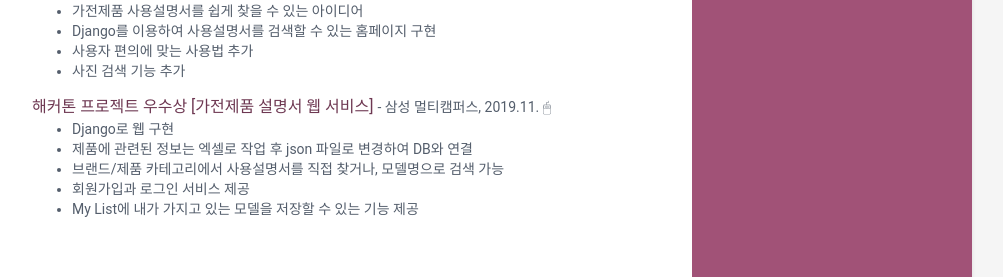
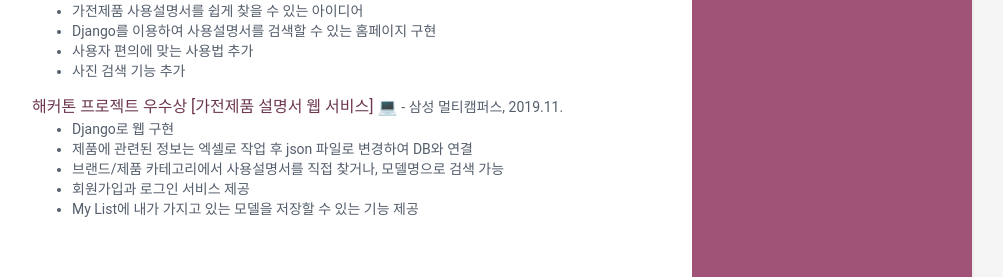
Before and after one commit to ranisop/resume, a Jekyll site: the page built from index.html, in a window 1280 px wide and 900 px high, scrolled down 1568 px. Shown: the part 163-440 px from the top of the window, without its empty margins (168-1171 px from the left). Built offline with Jekyll 4.4.1, drawn with Linux system fonts in a browser that asks for light colours; some of the changed text lies outside the part shown.

```diff
--- a/_data/data.yml
+++ b/_data/data.yml
@@ -52,7 +52,7 @@ sidebar:
 career-profile:
     title: Data Analysis Portfolio #Career Profile
     assignments:
-    - title: 사드 배치에 의한 중국인 관광객 수 영향 분석 🖱
+    - title: 사드 배치에 의한 중국인 관광객 수 영향 분석 💻
       link: "https://github.com/ranisop/Data_Exercise/blob/master/3.3%20tourists%20data%20visualization.ipynb"
 #       tagline: "사드 배치의 영향으로 중국인 관광객이 얼마나 줄었을까?"
       details: |
@@ -194,10 +194,10 @@ projects:
           - 사용자 편의에 맞는 사용법 추가
           - 사진 검색 기능 추가
 
-    - title: 해커톤 프로젝트 우수상 [가전제품 설명서 웹 서비스]
-      tagline: 삼성 멀티캠퍼스, 2019.11. 🖱
+    - title: 해커톤 프로젝트 우수상 [가전제품 설명서 웹 서비스] 💻
+      link: "https://drive.google.com/file/d/1NNDKFr7pr-mzS0QwrnElX8V0X1amHzU5/view?usp=sharing"
+      tagline: 삼성 멀티캠퍼스, 2019.11.
 #       tagline: "[가전제품 설명서 웹서비스]  Django로 웹 구현, 제품에 관련된 정보는 엑셀로 작업 후 json파일로 변경하여 DB와 연결, 사용설명서는 브랜드와 제품 카테고리에서 직접 찾거나 모델명으로 검색 가능, 회원가입/로그인 서비스를 제공하여 가지고 있는 모델을 My List에 저장 가능"
-      link: "https://drive.google.com/file/d/1NNDKFr7pr-mzS0QwrnElX8V0X1amHzU5/view?usp=sharing"
       details: |
           - Django로 웹 구현
           - 제품에 관련된 정보는 엑셀로 작업 후 json 파일로 변경하여 DB와 연결
```
